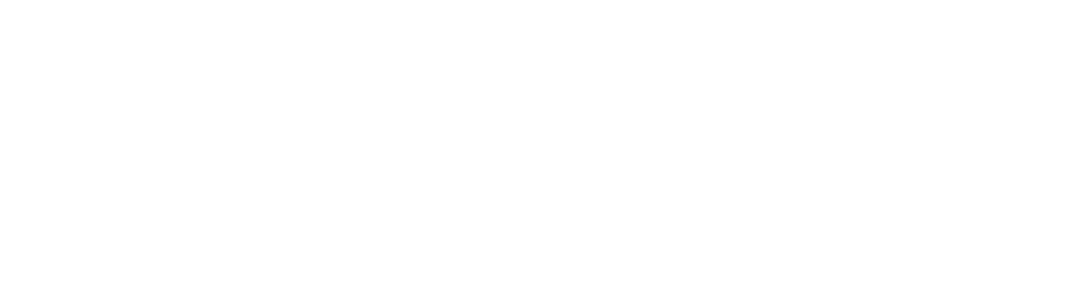
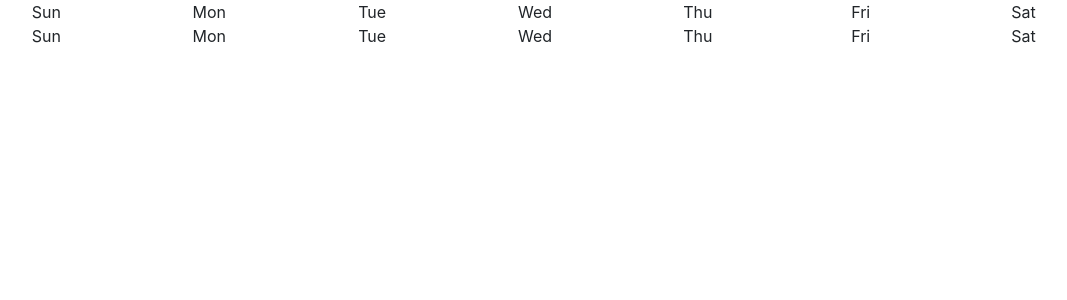
Before and after one commit to ahodori/phase-2-project, a React (Create React App) app: page / in a window 1280 px wide. Shown: the top 300 px of the page, without its empty margins (105-1172 px from the left). Built offline with nearby package versions, Linux system fonts and the light colour scheme; the HTML template or start-up script is replaced by a standard one.

Commit message:
imported Calendar to App

```diff
--- a/src/App.js
+++ b/src/App.js
@@ -1,9 +1,11 @@
 import './App.css';
+import Calendar from './Calendar';
 
 
 function App() {
   return (
     <div className="App">
+      <Calendar/>
     </div>
   );
 }
```
